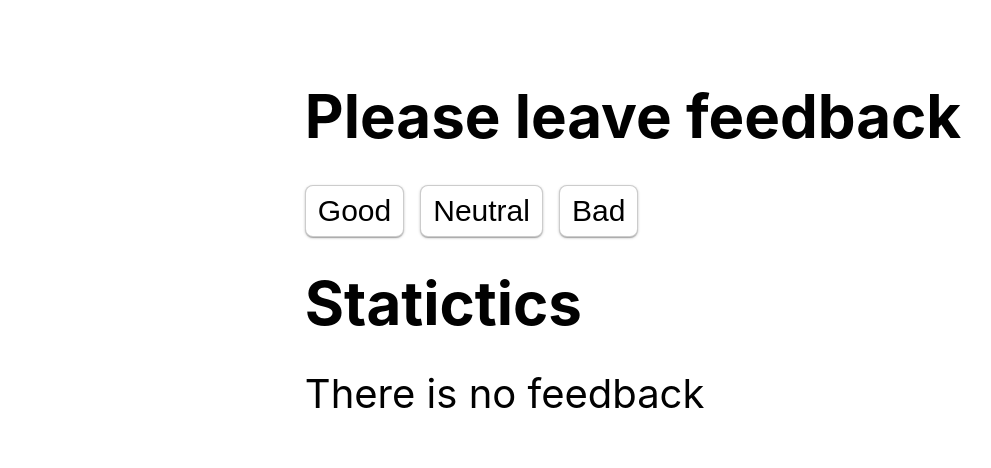
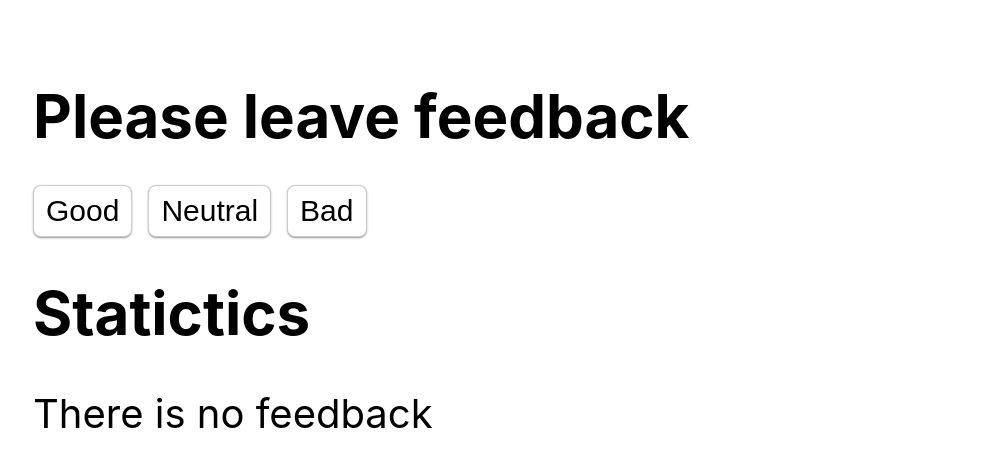
Before and after one commit to Nataly-Moskalenko/goit-react-hw-02-feedback, a React (Create React App) app: page / in a window 1280 px wide. Shown: the top 468 px of the page, without its empty margins (7-998 px from the left). Built offline with nearby package versions, Linux system fonts and the light colour scheme.

Commit message:
fixes section and ctatistics components, deletes unnecessary code

```diff
--- a/src/components/App.jsx
+++ b/src/components/App.jsx
@@ -20,14 +20,16 @@ export class App extends Component {
   };
 
   countTotalFeedback = () => {
-    this.total = this.state.bad + this.state.neutral + this.state.good;
+    const { good, neutral, bad } = this.state;
+    this.total = good + neutral + bad;
     return this.total;
   };
 
   countPositiveFeedbackPercentage = () => {
+    const { good, neutral, bad } = this.state;
     this.positivePercentage =
-      (this.state.good /
-        (this.state.bad + this.state.neutral + this.state.good)) *
+      (good /
+        (good + neutral + bad)) *
       100;
     return this.positivePercentage;
   };
@@ -37,8 +39,7 @@ export class App extends Component {
       <div
         style={{
           height: '100vh',
-          display: 'flex',
-          justifyContent: 'center',
+          padding: '80px 40px 40px',
           fontSize: 40,
           color: '#010101',
         }}
@@ -48,6 +49,8 @@ export class App extends Component {
             options={['good', 'neutral', 'bad']}
             onLeaveFeedback={this.onLeaveFeedback}
           ></FeedbackOptions>
+        </Section>
+        <Section title="Statictics">
           <Statistics
             good={this.state.good}
             neutral={this.state.neutral}
@@ -55,11 +58,11 @@ export class App extends Component {
             total={this.countTotalFeedback()}
             positivePercentage={this.countPositiveFeedbackPercentage()}
           ></Statistics>
-          <Notification
-            total={this.total}
-            message="There is no feedback"
-          ></Notification>
         </Section>
+        <Notification
+          total={this.total}
+          message="There is no feedback"
+        ></Notification>
       </div>
     );
   }
--- a/src/components/feedbackOptions/FeedbackOptions.jsx
+++ b/src/components/feedbackOptions/FeedbackOptions.jsx
@@ -11,7 +11,7 @@ export default function FeedbackOptions({ options, onLeaveFeedback }) {
   return (
     <ul className={css.feedbackList}>
       {options.map(option => (
-        <li key={option} className={css.feedbackItem}>
+        <li key={option}>
           <button
             className={css.feedbackButton}
             type="button"
--- a/src/components/notification/Notification.jsx
+++ b/src/components/notification/Notification.jsx
@@ -1,7 +1,7 @@
 import PropTypes from 'prop-types';
 
 export default function Notification({ message, total }) {
-  return <p>{total ? null : message}</p>;
+  return <p>{!total && message}</p>;
 }
 
 Notification.propTypes = {
--- a/src/components/section/Section.jsx
+++ b/src/components/section/Section.jsx
@@ -3,7 +3,7 @@ import PropTypes from 'prop-types';
 
 export default function Section({ title, children }) {
   return (
-    <section className={css.feedbackSection}>
+    <section className={css.section}>
       <h2>{title}</h2>
       {children}
     </section>
--- a/src/components/section/Section.module.css
+++ b/src/components/section/Section.module.css
@@ -1,3 +1,3 @@
-.feedbackSection {
-  padding-top: 80px;
+.section {
+  padding-bottom: 40px;
 }
--- a/src/components/statistics/Statistics.jsx
+++ b/src/components/statistics/Statistics.jsx
@@ -9,23 +9,20 @@ export default function Statistics({
   positivePercentage,
 }) {
   return (
-    <div className={css.statistics}>
-      <h2 className={css.statisticsTitle}>Statictics</h2>
+    <>
       {total ? (
         <ul className={css.statisticsList}>
-          <li className={css.statisticsItem}>Good: {good ? good : 0}</li>
-          <li className={css.statisticsItem}>
-            Neutral: {neutral ? neutral : 0}
-          </li>
-          <li className={css.statisticsItem}>Bad: {bad ? bad : 0}</li>
-          <li className={css.statisticsItem}>Total: {total ? total : 0}</li>
-          <li className={css.statisticsItem}>
+          <li>Good: {good ? good : 0}</li>
+          <li>Neutral: {neutral ? neutral : 0}</li>
+          <li>Bad: {bad ? bad : 0}</li>
+          <li>Total: {total ? total : 0}</li>
+          <li>
             Positive feedback:{' '}
             {positivePercentage ? Math.round(positivePercentage) : 0}%
           </li>
         </ul>
       ) : null}
-    </div>
+    </>
   );
 }
 
--- a/src/components/statistics/Statistics.module.css
+++ b/src/components/statistics/Statistics.module.css
@@ -1,8 +1,3 @@
-.statistics {
-  margin-top: 30px;
-  margin-bottom: 30px;
-}
-
 .statisticsList {
   margin-top: 30px;
 }
```
Also changed, not shown: src/components/feedbackOptions/FeedbackOptions.module.css (line endings or trailing spaces), src/components/notification/Notification.css (deleted).
